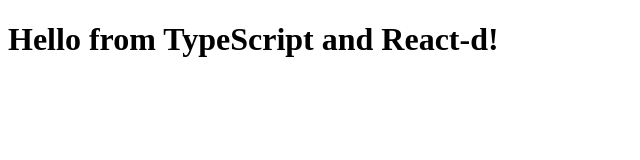
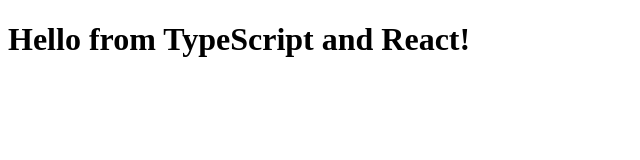
Before and after one commit to Beauty-Nuggets/beautynuggets-webui, a React app: page / in a window 1280 px wide. Shown: the top 160 px of the page, without its empty margins (0-640 px from the left). Built offline with nearby package versions, Linux system fonts and the light colour scheme.

Commit message:
chore: removed un-needed codes

```diff
--- a/package.json
+++ b/package.json
@@ -4,7 +4,7 @@
     "description": "",
     "main": "src/index.tsx",
     "scripts": {
-        "dev": "yarn webpack && webpack-dev-server --content-base ./dist/index.html --hot --inline --colors --port 3000 --open",
+        "dev": "webpack-dev-server --content-base ./dist/index.html --hot --inline --colors --port 3000 --open",
         "test": "jest --watch --coverage",
         "webpack": "webpack"
     },
--- a/src/index.tsx
+++ b/src/index.tsx
@@ -4,6 +4,6 @@
 import { Hello } from './components/Hello';
 
 ReactDOM.render(
-    <Hello compiler="TypeScript" framework="React-d" />,
+    <Hello compiler="TypeScript" framework="React" />,
     document.getElementById("root")
 );
--- a/webpack.config.js
+++ b/webpack.config.js
@@ -1,4 +1,3 @@
-const webpack = require('webpack')
 const HtmlWebpackPlugin = require('html-webpack-plugin')
 
 
@@ -41,9 +40,6 @@
             hash: true,
             filename: "index.html",
             inject: "body"
-        }),
-        new webpack.ProvidePlugin({
-            "React": "react",
         })
     ]
 }
```
